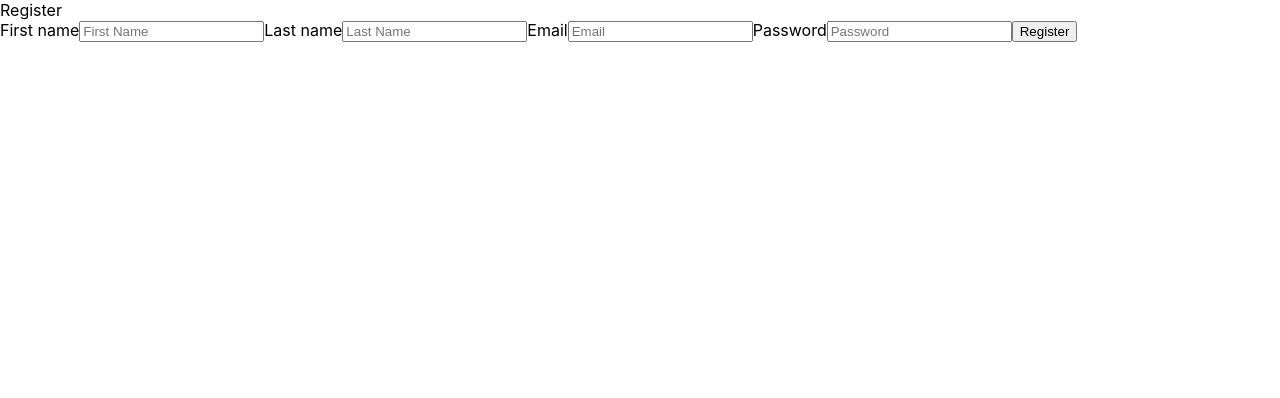
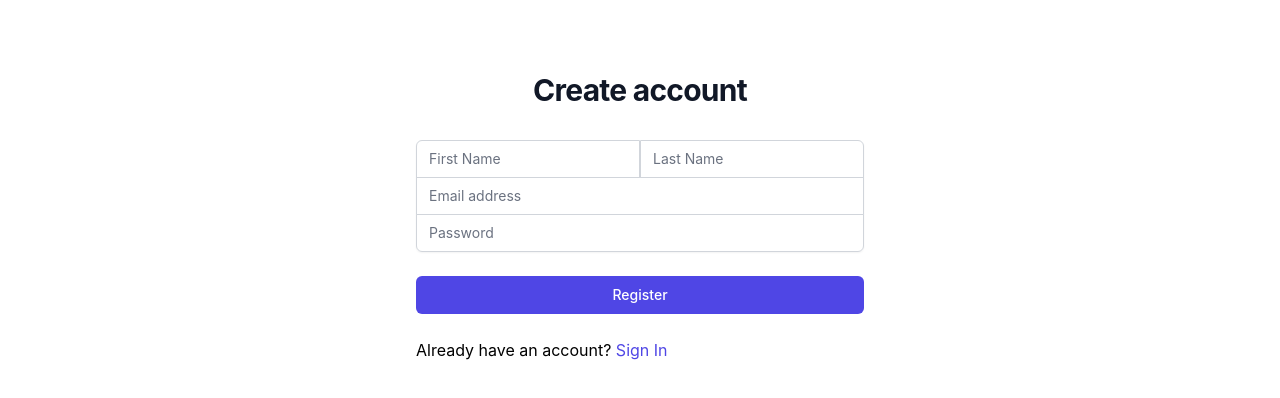
Before and after one commit to MuhammedSarajlic/social-media-app-MERN, a React (Create React App) app in the folder client/: page /register in a window 1280 px wide. Shown: the top 398 px of the page. Built offline with nearby package versions, Linux system fonts and the light colour scheme.

Commit message:
Feat: Add Tailwind login and register components

```diff
--- /dev/null
+++ b/client/postcss.config.js
@@ -0,0 +1,6 @@
+module.exports = {
+  plugins: {
+    tailwindcss: {},
+    autoprefixer: {},
+  },
+}
--- a/client/src/container/Login.jsx
+++ b/client/src/container/Login.jsx
@@ -44,29 +44,100 @@ const Login = ({ setIsAuthenticated }) => {
 
   return (
     <>
-      <form onSubmit={handleSubmit}>
-        <label for="email">Email</label>
+      <div class="flex min-h-full items-center justify-center py-12 px-4 sm:px-6 lg:px-8">
+        <div class="w-full max-w-md space-y-8">
+          <div>
+            <h2 class="mt-6 text-center text-3xl font-bold tracking-tight text-gray-900">
+              Sign in to your account
+            </h2>
+          </div>
+
+          {/* Form start here */}
+
+          <form class="mt-8 space-y-6" onSubmit={handleSubmit} method="POST">
+            <input type="hidden" name="remember" value="true" />
+            <div class="-space-y-px rounded-md shadow-sm">
+              <div>
+                <label for="email-address" class="sr-only">
+                  Email address
+                </label>
                 <input
+                  id="email-address"
+                  name="email"
                   type="email"
-          name="email"
+                  autocomplete="email"
+                  required
                   value={email}
                   onChange={(e) => setEmail(e.target.value)}
-          placeholder="Email"
+                  class="relative block w-full appearance-none rounded-none rounded-t-md border border-gray-300 px-3 py-2 text-gray-900 placeholder-gray-500 focus:z-10 focus:border-indigo-500 focus:outline-none focus:ring-indigo-500 sm:text-sm"
+                  placeholder="Email address"
                 />
-        <label for="password">Password</label>
+              </div>
+              <div>
+                <label for="password" class="sr-only">
+                  Password
+                </label>
                 <input
+                  id="password"
+                  name="password"
                   type="password"
-          name="password"
+                  autocomplete="current-password"
+                  required
                   value={password}
                   onChange={(e) => setPassword(e.target.value)}
+                  class="relative block w-full appearance-none rounded-none rounded-b-md border border-gray-300 px-3 py-2 text-gray-900 placeholder-gray-500 focus:z-10 focus:border-indigo-500 focus:outline-none focus:ring-indigo-500 sm:text-sm"
                   placeholder="Password"
                 />
-        {error && <p>{error}</p>}
-        <button>Login</button>
+              </div>
+            </div>
+            {error && <p className="text-red-600 ">{error}</p>}
+
+            <div class="flex items-center justify-between">
+              <div class="flex items-center">
+                <input
+                  id="remember-me"
+                  name="remember-me"
+                  type="checkbox"
+                  class="h-4 w-4 rounded border-gray-300 text-indigo-600 focus:ring-indigo-500"
+                />
+                <label
+                  for="remember-me"
+                  class="ml-2 block text-sm text-gray-900"
+                >
+                  Remember me
+                </label>
+              </div>
+
+              <div class="text-sm">
+                <a
+                  href="#"
+                  class="font-medium text-indigo-600 hover:text-indigo-500"
+                >
+                  Forgot your password?
+                </a>
+              </div>
+            </div>
+
+            <div>
+              <button
+                type="submit"
+                class="group relative flex w-full justify-center rounded-md border border-transparent bg-indigo-600 py-2 px-4 text-sm font-medium text-white hover:bg-indigo-700 focus:outline-none focus:ring-2 focus:ring-indigo-500 focus:ring-offset-2"
+              >
+                Sign in
+              </button>
+            </div>
             <p>
-          Don't have an account <Link to="/register">Register</Link>
+              Don't have an account?{" "}
+              <Link
+                to="/register"
+                className="text-indigo-600 hover:text-indigo-500"
+              >
+                Register
+              </Link>
             </p>
           </form>
+        </div>
+      </div>
     </>
   );
 };
--- a/client/src/container/Register.jsx
+++ b/client/src/container/Register.jsx
@@ -1,7 +1,7 @@
 import React from "react";
 import axios from "axios";
 import { useState, useEffect } from "react";
-import { useNavigate } from "react-router-dom";
+import { Link, useNavigate } from "react-router-dom";
 import Cookies from "js-cookie";
 
 const Register = () => {
@@ -59,51 +59,102 @@ const Register = () => {
 
   return (
     <>
-      Register
-      <form onSubmit={handleRegister}>
-        <label for="firstName">First name</label>
+      <div class="flex min-h-full items-center justify-center py-12 px-4 sm:px-6 lg:px-8">
+        <div class="w-full max-w-md space-y-8">
+          <div>
+            <h2 class="mt-6 text-center text-3xl font-bold tracking-tight text-gray-900">
+              Create account
+            </h2>
+          </div>
+
+          {/* Form start here */}
+
+          <form class="mt-8 space-y-6" onSubmit={handleRegister} method="POST">
+            <input type="hidden" name="remember" value="true" />
+            <div class="-space-y-px rounded-md shadow-sm">
+              <div className="flex">
+                <label for="firstName" class="sr-only">
+                  First Name
+                </label>
                 <input
-          type="text"
                   id="firstName"
                   name="firstName"
+                  type="text"
+                  required
                   value={user.firstName}
                   onChange={handleChange}
+                  class="relative block w-full appearance-none rounded-none rounded-tl-md border border-gray-300 px-3 py-2 text-gray-900 placeholder-gray-500 focus:z-10 focus:border-indigo-500 focus:outline-none focus:ring-indigo-500 sm:text-sm"
                   placeholder="First Name"
-          required
                 />
-        <label for="lastName">Last name</label>
+                <label for="lastName" class="sr-only">
+                  Last Name
+                </label>
                 <input
-          type="text"
                   id="lastName"
                   name="lastName"
+                  type="text"
+                  required
                   value={user.lastName}
                   onChange={handleChange}
+                  class="relative block w-full appearance-none rounded-none rounded-tr-md border border-gray-300 px-3 py-2 text-gray-900 placeholder-gray-500 focus:z-10 focus:border-indigo-500 focus:outline-none focus:ring-indigo-500 sm:text-sm"
                   placeholder="Last Name"
+                />
+              </div>
+              <div>
+                <label for="email-address" class="sr-only">
+                  Email address
+                </label>
+                <input
+                  id="email-address"
+                  name="email"
+                  type="email"
+                  autocomplete="email"
                   required
-        />
-        <label for="email">Email</label>
-        <input
-          type="email"
-          id="email"
-          name="email"
                   value={user.email}
                   onChange={handleChange}
-          placeholder="Email"
-          required
+                  class="relative block w-full appearance-none rounded-none border border-gray-300 px-3 py-2 text-gray-900 placeholder-gray-500 focus:z-10 focus:border-indigo-500 focus:outline-none focus:ring-indigo-500 sm:text-sm"
+                  placeholder="Email address"
                 />
-        <label for="password">Password</label>
+              </div>
+              <div>
+                <label for="password" class="sr-only">
+                  Password
+                </label>
                 <input
-          type="password"
                   id="password"
                   name="password"
+                  type="password"
+                  autocomplete="current-password"
+                  required
                   value={user.password}
                   onChange={handleChange}
+                  class="relative block w-full appearance-none rounded-none rounded-b-md border border-gray-300 px-3 py-2 text-gray-900 placeholder-gray-500 focus:z-10 focus:border-indigo-500 focus:outline-none focus:ring-indigo-500 sm:text-sm"
                   placeholder="Password"
-          required
                 />
-        {error && <p>{error}</p>}
-        <button>Register</button>
+              </div>
+            </div>
+            {error && <p className="text-red-600 ">{error}</p>}
+
+            <div>
+              <button
+                type="submit"
+                class="group relative flex w-full justify-center rounded-md border border-transparent bg-indigo-600 py-2 px-4 text-sm font-medium text-white hover:bg-indigo-700 focus:outline-none focus:ring-2 focus:ring-indigo-500 focus:ring-offset-2"
+              >
+                Register
+              </button>
+            </div>
+            <p>
+              Already have an account?{" "}
+              <Link
+                to="/login"
+                className="text-indigo-600 hover:text-indigo-500"
+              >
+                Sign In
+              </Link>
+            </p>
           </form>
+        </div>
+      </div>
     </>
   );
 };
--- /dev/null
+++ b/client/tailwind.config.js
@@ -0,0 +1,9 @@
+/* @type {import('tailwindcss').Config} */
+
+module.exports = {
+  content: ["./src/**/*.{js,jsx,ts,tsx}"],
+  theme: {
+    extend: {},
+  },
+  plugins: [require("@tailwindcss/forms")],
+};
```
Also changed, not shown: client/package.json (+8 -0 lines), client/src/index.css (+7 -3 lines), 1 other file (tests, documents, lock files or other folders). Lines whose indentation alone changed are shown as unchanged.
